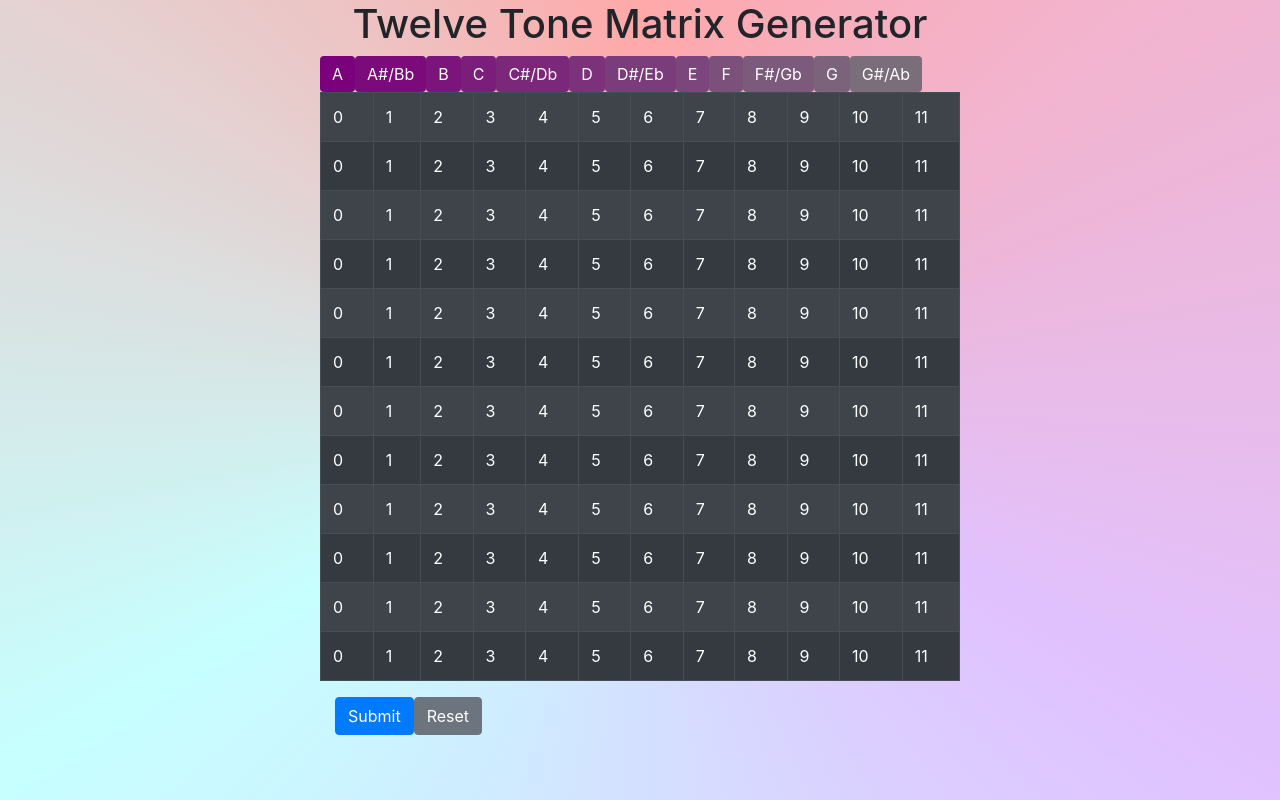
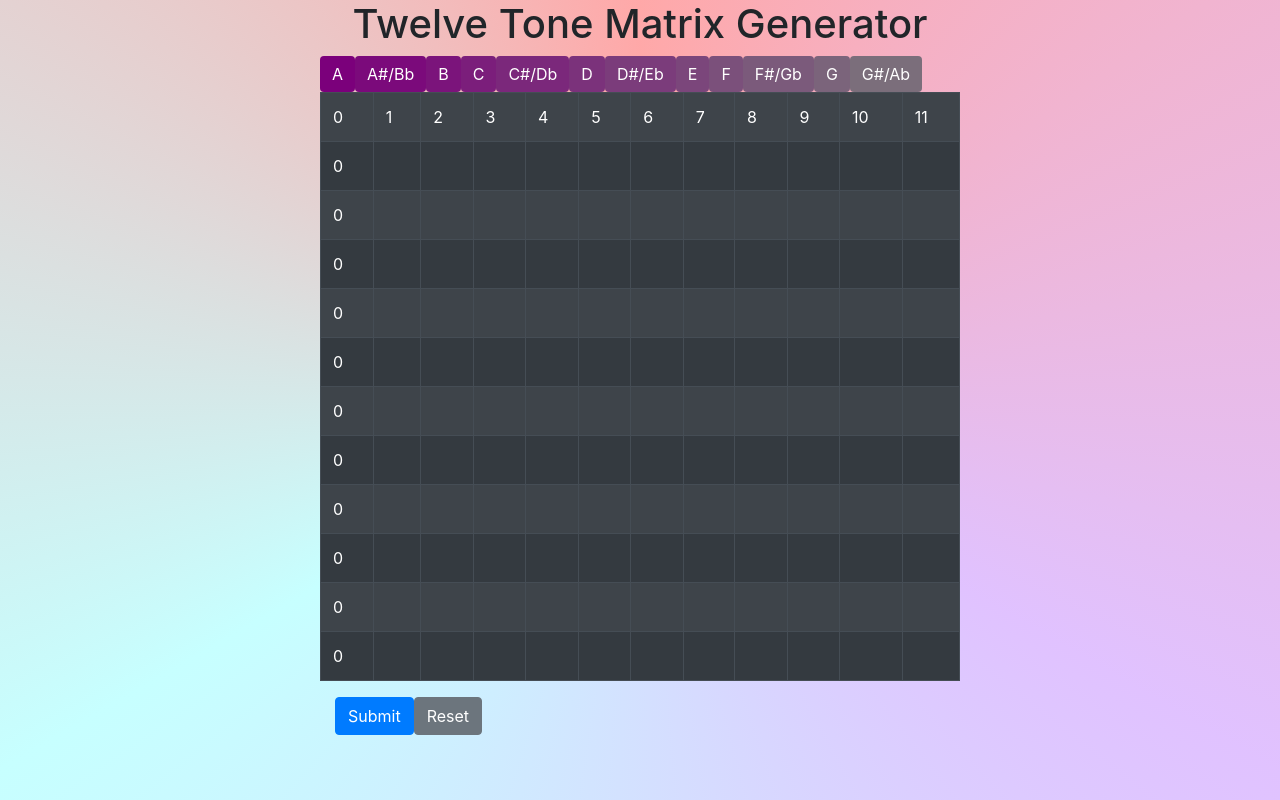
Before and after one commit to ballatta/twelve-tone-app, a React (Create React App) app: page / in a window 1280 px wide. Built offline with nearby package versions, Linux system fonts and the light colour scheme.

Commit message:
fully functioning populateMatrix(), with functioning tests. fixed rendering bug, added todo-list

```diff
--- a/src/row_editor/index.js
+++ b/src/row_editor/index.js
@@ -50,10 +50,10 @@
   for (let row = 0; row < TABLE_HEIGHT; row++) {
     const myRow = [];
     for (let col = 0; col < TABLE_WIDTH; col++) {
-      if (row === 0 && col < index) {
+      if (false && row === 0 && col < index) {
         myRow.push(
           <td key={row + Math.random()}>
-            {NOTES[addOffset(primeRow[col], rootNote)]}
+            {NOTES[addOffset(primeRow[col])]}
           </td>
         );
       } else if (!_.isNil(fullMatrix[row][col])) {
@@ -71,7 +71,7 @@
   return (
     <div className="w-50 offset-3">
       {NOTES.map((note, i) => {
-        const noteIndex = subOffset(i, rootNote || 0);
+        const noteIndex = subOffset(i);
         return (
           <Button
             className="border-0"
--- a/src/row_editor/ttoneFuncs.js
+++ b/src/row_editor/ttoneFuncs.js
@@ -1,3 +1,5 @@
+import _ from 'lodash'
+
 const flip = (n, pivot = 6) => {
   // 1. find difference from pivot value
   let dif = n - pivot;
@@ -53,10 +55,8 @@
 /**
  * 1. Map the row into a flipped row with the flip function
  * 2. Populate the furthermost left column with the flipped row, starting at top
- * 3. To fill second note in second row, take difference between first number in
- *    first row and second number in the first row and add this difference to the
- *    first number in the second row. Keep applying this process to fill out second row
- * 4. For rows 3-12, apply same process in second row
+ * 3. To fill note n in row n, subtract note n - 1 in first row from note n in first row
+ *    add this difference to note n - 1 in row n
  */
 export const populateMatrix = (primeRow) => {
   const matrix = [];
@@ -69,7 +69,7 @@
       } else if (col === 0) {
         myRow.push(flippedRow[row]);
       } else {
-        myRow.push(null);
+        myRow.push(matrix[0][col] - matrix[0][col - 1] + myRow[col - 1]);
       }
     }
     matrix.push(myRow);
```
Also changed, not shown: 2 other files (tests, documents, lock files or other folders).
